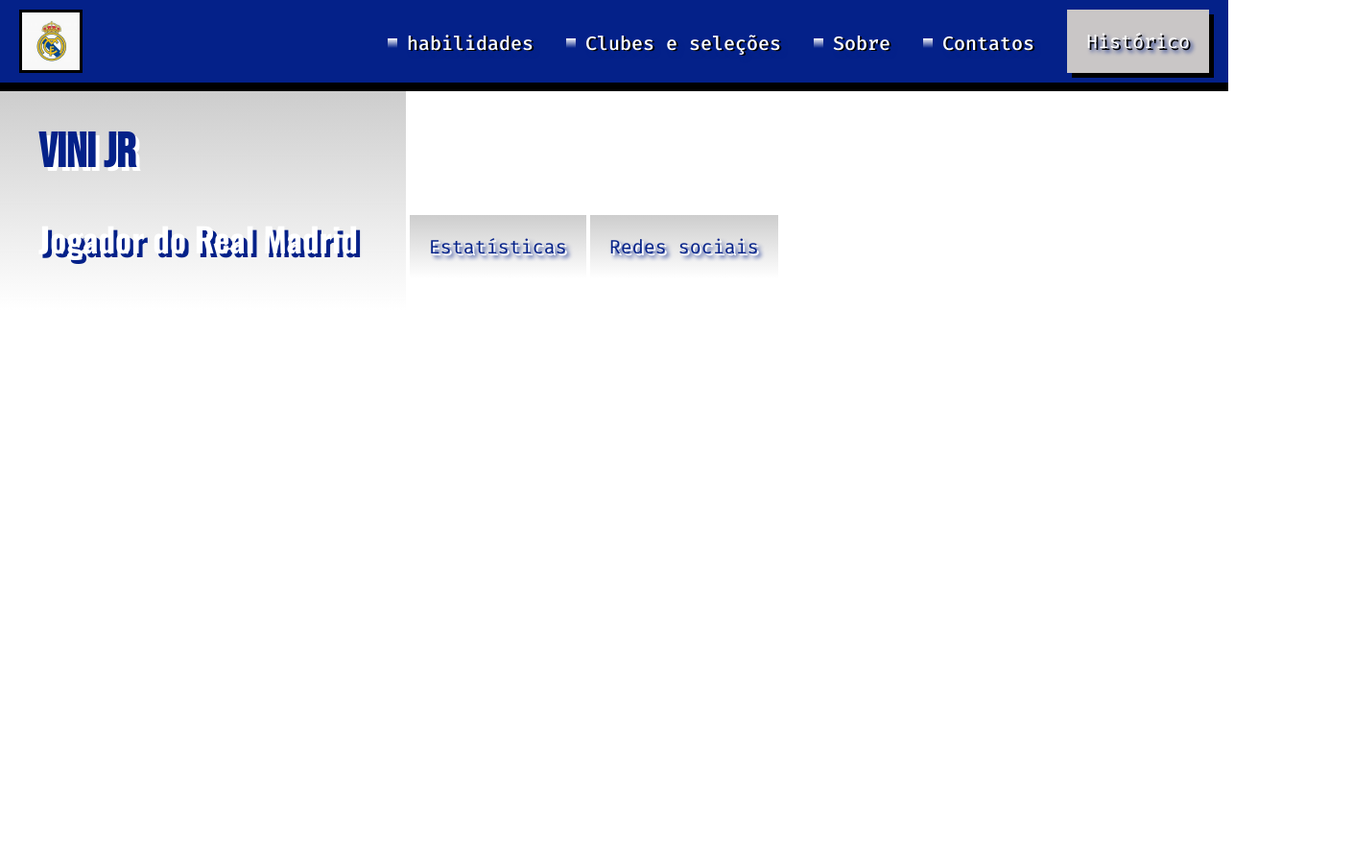
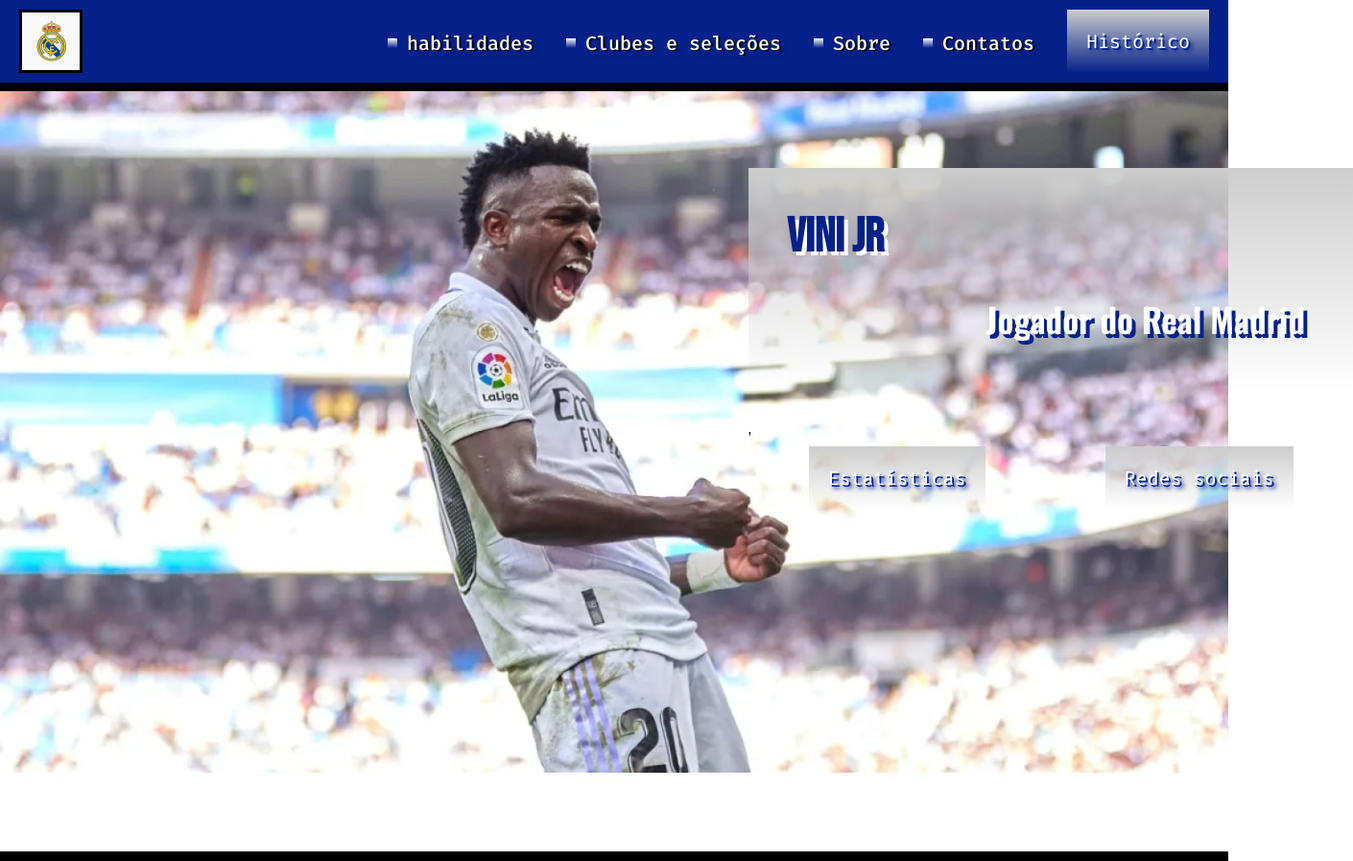
Before and after one commit to eumt/curso-html-css-feliz, a plain HTML site: page index.html in a window 1280 px wide. Shown: the whole page at 96% size, 1410 px wide, since content can reach past the window. Before the commit the page ends 800 px from the top, so only its background shows below. Drawn offline with nearby package versions, Linux system fonts and the light colour scheme.

Commit message:
Create the banner components

```diff
--- /dev/null
+++ b/css/components/banner.css
@@ -0,0 +1,29 @@
+.banner {
+    box-sizing: border-box;
+    background-image: url(../../assets/img/photo.png);
+    background-repeat: no-repeat;
+    background-size: 100%;
+    height: 802px;
+    border-bottom: 10px solid #000;
+    padding-top: 80px;
+    padding-left: 780px
+
+}
+
+.banner .wrapper {
+    display: flex;
+    flex-direction: column;
+    width: 630px;
+    ;
+}
+
+.banner .box {
+    margin-bottom: 40px;
+
+
+}
+
+.banner .navigation{
+    display: flex;
+    justify-content: space-around;
+}
--- a/css/components/box.css
+++ b/css/components/box.css
@@ -1,7 +1,12 @@
-#box {
-    background-image:linear-gradient(
-     180deg, #cdcdcd 0%, rgb(206, 206, 206, 0) 100%);
-     display: inline-block;
-     padding: 0px 40px ;
+.box {
+   background-image:linear-gradient(
+   180deg, #cdcdcd 0%, rgb(206, 206, 206, 0) 100%);
+   display: inline-block;
+   padding: 0px 40px ;
 
-   }
+ }
+
+.box .title{
+   margin-bottom: 28px;
+
+  }
--- a/css/components/button.css
+++ b/css/components/button.css
@@ -1,36 +1,17 @@
 .button {
-   display: inline-block;
-   background-color:  #c9c6c6;
-   line-height: 30px;
-   font-size: 20px;
-   box-shadow: 5px 5px 0px 0px #000;;
-   transition: transform 200ms linear;
-   color: #fff;
-   padding: 18px 20px ;
-   text-decoration: none;
-   font-family: "Fira Code", sans-serif;
-   text-shadow: 2px 2px 0 #000, 4px 4px 4px #042189;
-
- }
-
- .button:hover {
-   transform:scale(1.05);
-}
-
- .button2 {
  display: inline-block;
  background-image:linear-gradient(
     180deg, #cdcdcd 0%, rgb(206, 206, 206, 0) 100%);
  line-height: 30px;
  font-size: 20px;
  transition: transform 200ms linear;
-  color: #042189;
-  text-shadow:2px 2px 0 #fff,4px 4px 4px #042189;
+ color: #fff;
+ text-shadow:2px 2px 0 #042189,4px 4px 4px #042189;
  padding: 18px 20px ;
  text-decoration: none;
  font-family: "Fira Code", sans-serif;
 }
 
-.button2:hover {
+.button:hover {
  transform:scale(1.05);
 }
--- a/css/components/header.css
+++ b/css/components/header.css
@@ -12,3 +12,9 @@
     border:3px solid #000;
 
  }
+
+ .header .navigation {
+
+        text-align: right;
+
+ }
--- a/css/components/subtitle.css
+++ b/css/components/subtitle.css
@@ -1,4 +1,4 @@
-h2 {
+.subtitle {
     font-size: 35px;
     font-family: 'Oswald';
     text-shadow: 4px 4px 0 #042189;
--- a/css/components/title.css
+++ b/css/components/title.css
@@ -1,7 +1,7 @@
-h1 { font-family: 'Bebas Neue';
+.title { font-family: 'Bebas Neue';
     font-size: 50px;
    color:#042189;
    text-shadow: 4px 4px 0 #ffffff;
-   text-align: left;
+   text-align:left;
 
 }
--- a/css/index.css
+++ /dev/null
@@ -1,17 +0,0 @@
-
-
-
-
-
-   nav {
-    text-align: right;
-  }
-
-
-
- span {
-   background-color: #FEFFFF;
-   width: 10px;
-   height: 10px;
-   margin-right: 10px;
- }
--- a/css/reset.css
+++ b/css/reset.css
@@ -1,3 +1,7 @@
 body {
     margin: 0px;
 }
+
+button {
+
+}
--- a/index.html
+++ b/index.html
@@ -9,14 +9,13 @@
 <link href="https://fonts.googleapis.com/css2?family=Bebas+Neue&family=Fira+Code:wght@300..700&family=Oswald:wght@200..700&display=swap" rel="stylesheet">
 
       <link rel="stylesheet" href="css/reset.css">
-      <link rel="stylesheet" href="css/index.css">
       <link rel="stylesheet" href="css/components/box.css">
       <link rel="stylesheet" href="css/components/title.css">
       <link rel="stylesheet" href="css/components/button.css">
       <link rel="stylesheet" href="css/components/subtitle.css">
       <link rel="stylesheet" href="css/components/action.css">
       <link rel="stylesheet" href="css/components/header.css">
-
+      <link rel="stylesheet" href="css/components/banner.css">
 
    </head>
 
@@ -34,14 +33,19 @@
          </nav>
       </header>
 
+      <section class="banner">
+         <div class="wrapper">
+            <div class="box">
+               <h1 class="title">Vini Jr</h1>
+               <h2 class="subtitle">Jogador do Real Madrid</h2>
+            </div>
 
-      <div id="box">
-         <h1>Vini Jr</h1>
-         <h2>Jogador do Real Madrid</h2>
-      </div>
-
-      <a class="button2" href="">Estatísticas</a>
-      <a class="button2" href="">Redes sociais</a>
+            '  <div class="navigation">
+                  <a class="button" href="">Estatísticas</a>
+                  <a class="button" href="">Redes sociais</a>
+               </div>
+            </div>
+      </section>
 
    </body>
 </html>
```
Also changed, not shown: assets/img/photo.png (added), css/components/action.css (indentation only). Lines whose indentation alone changed are shown as unchanged.
